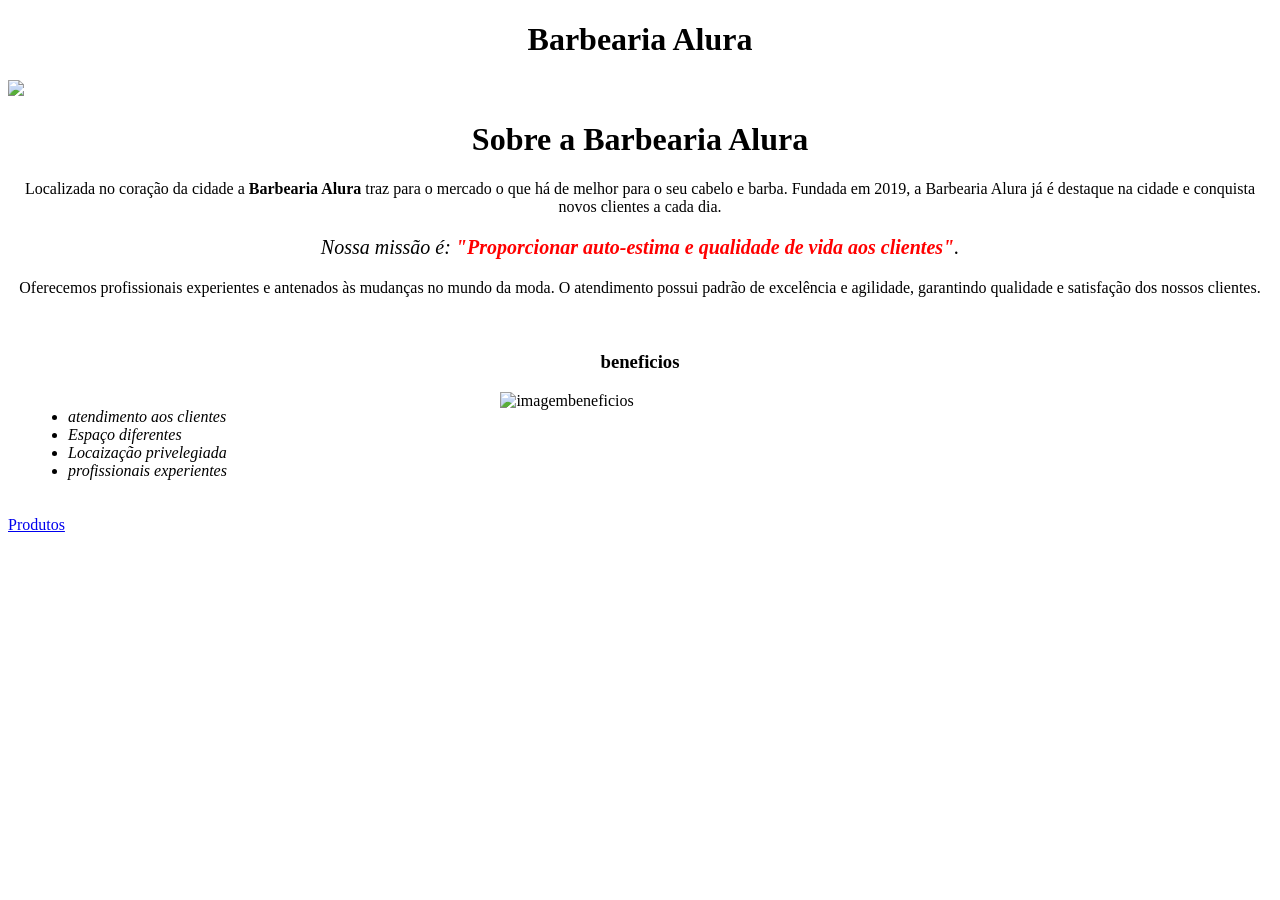
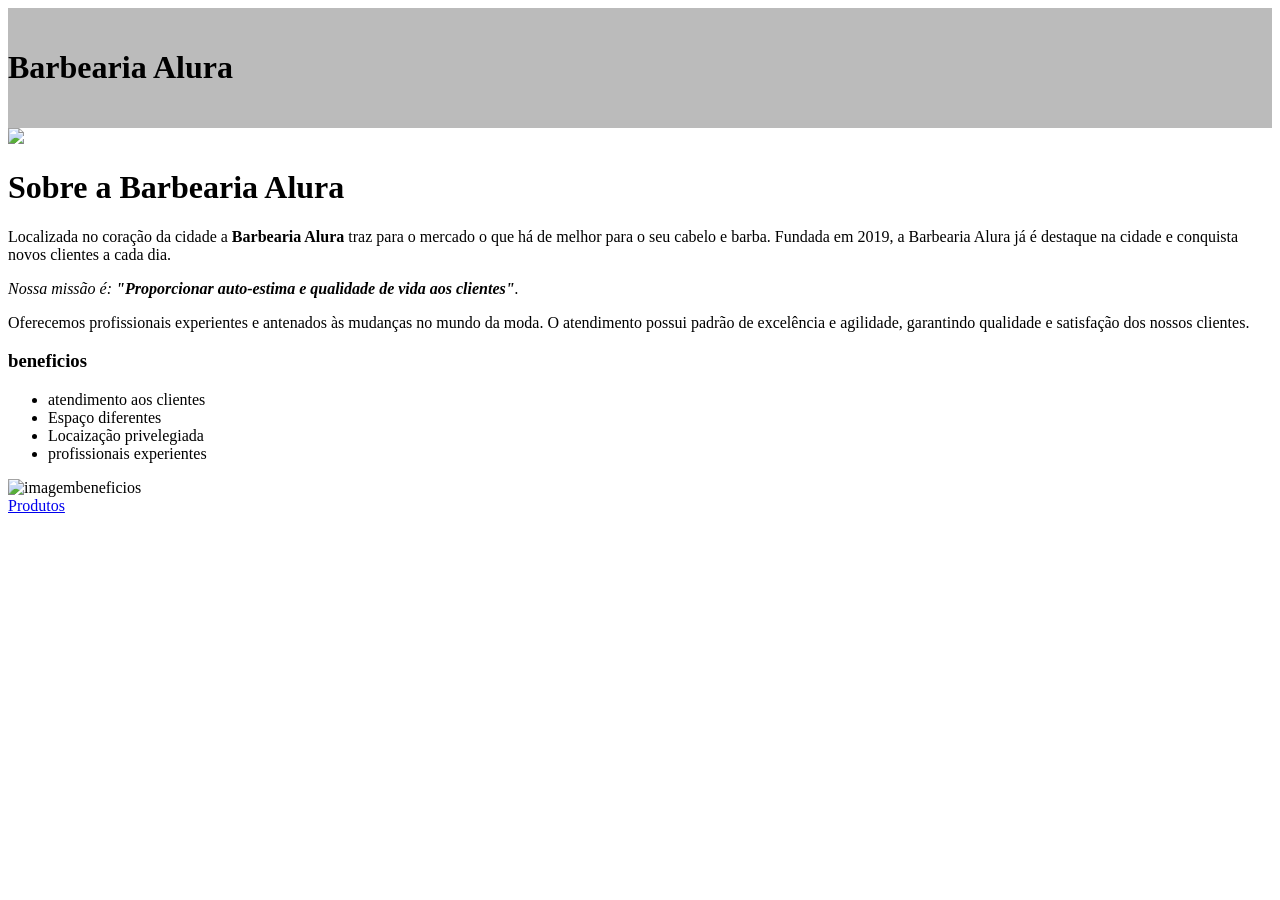

contato

--- a/style.css
+++ b/style.css
@@ -1,59 +1,90 @@
-body {
-    
-}
-.principal{
-
-    background: #CCCCCC
-    pedding: 30px;
+header{
+    background: #BBBBBB;
+    padding: 20px 0;
 }
 
-.itens{
-    font-style: italic;
-}
-.beneficios{
-    background: #ffffff;
-    padding: 20px;
+.caixa{
+    position: relative;
+    width: 940px;
+    margin: 0 auto;
 }
 
-h2{
-    text-align: center;
+nav{
+    position: absolute;
+    top: 110px;
+    right: 0;
+
 }
 
-ul{
+nav li{
+    display: inline;
+    margin: 0 0 15px;
+}
+nav a{
+    text-transform: uppercase;
+    color:#000000;
+    font-weight: bold;
+    font-size: 22px;
+    text-decoration: none;
+}
+
+nav a:hover{
+    color: #C78C19;
+    text-decoration: underline;
+}
+
+.produtos li:hover{
+    border-color:  #c78c19;
+}
+
+.produtos li:active{
+    border-color: #088C19;
+}
+
+.produtos li:hover h2{
+    font-size:34px;
+}
+.produtos{
+    width: 940px;
+    margin: 0auto;
+    padding: 50px;
+}
+
+.produtos li{
     display: inline-block;
+    text-align: center;
+    width: 30%;
     vertical-align: top;
-    width: 20%;
-    margin-right: 15%;
+    margin: 0 1.5%;
+    padding: 30px 20px;
+    box-sizing: border-box;
+    border: 2px solid #000000;
+    border-radius: 10px;
 }
 
-.imagembeneficios{
-    width: 50%;
+.produtos h2{
+    font-size: 30px;
+    font-weight: bold;
 }
 
+.produtos-descrisao{
+    font-size: 22px;
 
-#banner {
-    width: 100%;
 }
 
-h1 {
-    text-align: center
+.produtos-precos{
+    font-size: 22px;
+    font-weight: bold;
+    margin-top: 10px;
 }
 
-p {
+footer{
     text-align: center;
+    background: url("bg.jpg");
+    padding: 40px 0;
 }
-
-#missao {
-    font-size: 20px
-}
-
-em strong {
-    color: #FF0000;
-}
-.titulo-principal{
-    pedding-left: 20px:
-}
-
-.titulo-centralizado{
-    text-align: center;
+.copyright{
+    color: #FFFFFF
+    font-size: 13px;
+    margin: 20px 0 0;
 }
